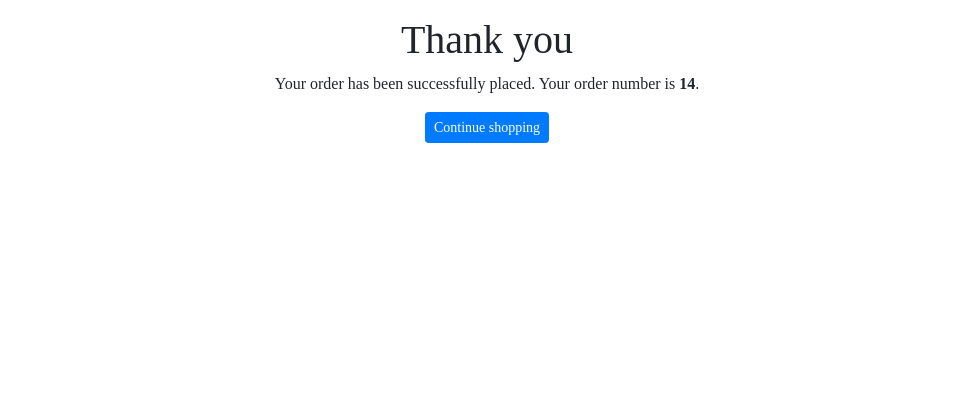
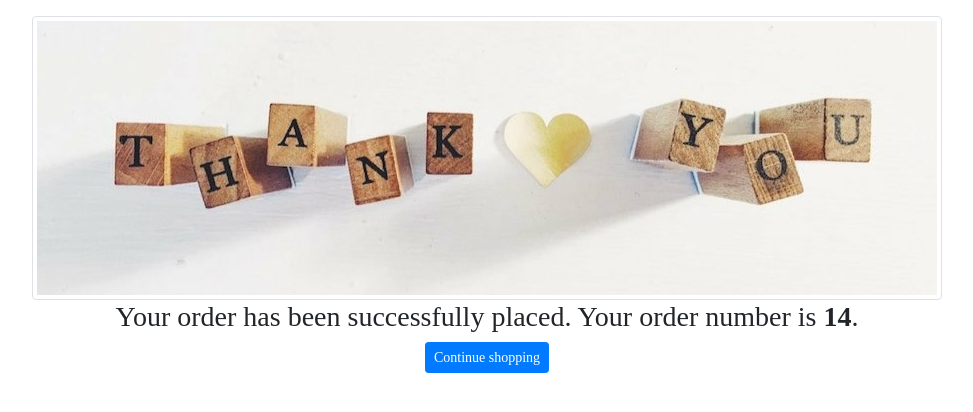
Before and after one commit to pydjamolpomaji/Shopping-Application, a Django app: template shop/templates/orders/order/created.html in a window 1280 px wide. Shown: the part 56-468 px from the top of the page, without its empty margins (153-1126 px from the left). Run offline with Django 3.2, Linux system fonts and the light colour scheme; the template is opened without the code that fills it: values that come from a table or form of the project are taken from there, others are empty; data comes from the database, SQL or seed files in the repository; both versions use the stored data as it was after the commit; some libraries are stand-ins or nearby versions.

Commit message:
online shopping

```diff
--- a/shop/templates/orders/order/created.html
+++ b/shop/templates/orders/order/created.html
@@ -1,5 +1,6 @@
 <!DOCTYPE html>
 {% extends 'shop/base.html' %}
+{% load static %}
 <html lang="en">
 <head>
     <meta charset="UTF-8">
@@ -10,8 +11,8 @@
 <body>
 {% block content %}
 <div class="text-center">
-    <h1>Thank you</h1>
-    <p>Your order has been successfully placed. Your order number is <b>{{ order.id }}</b>.</p>
+    <img src="{% static 'images/ThankYou.jpg' %}" class="img-thumbnail">
+    <h3>Your order has been successfully placed. Your order number is <b>{{ order.id }}</b>.</h3>
     <a href="{%	url	'shop:product_list' %}" class="btn btn-primary btn-sm">Continue shopping</a>
 </div>
 {% endblock content %}
```
Also changed, not shown: db.sqlite3, shop/static/images/ThankYou.jpg (added).
